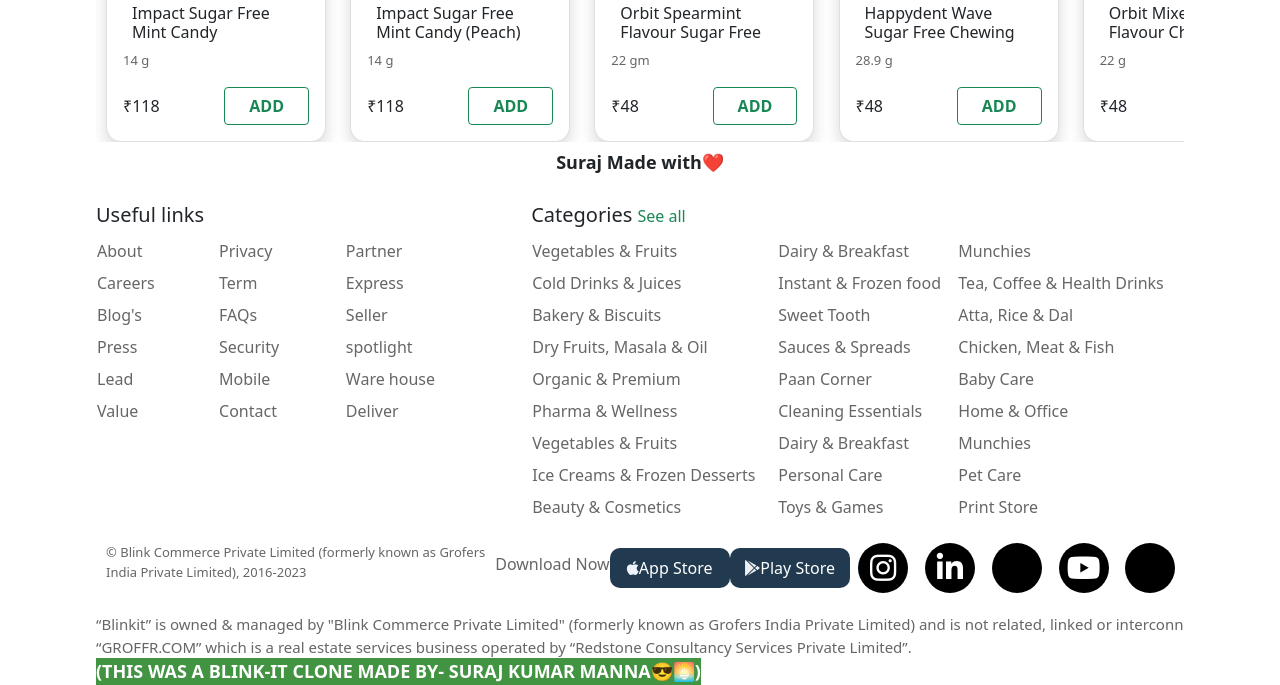
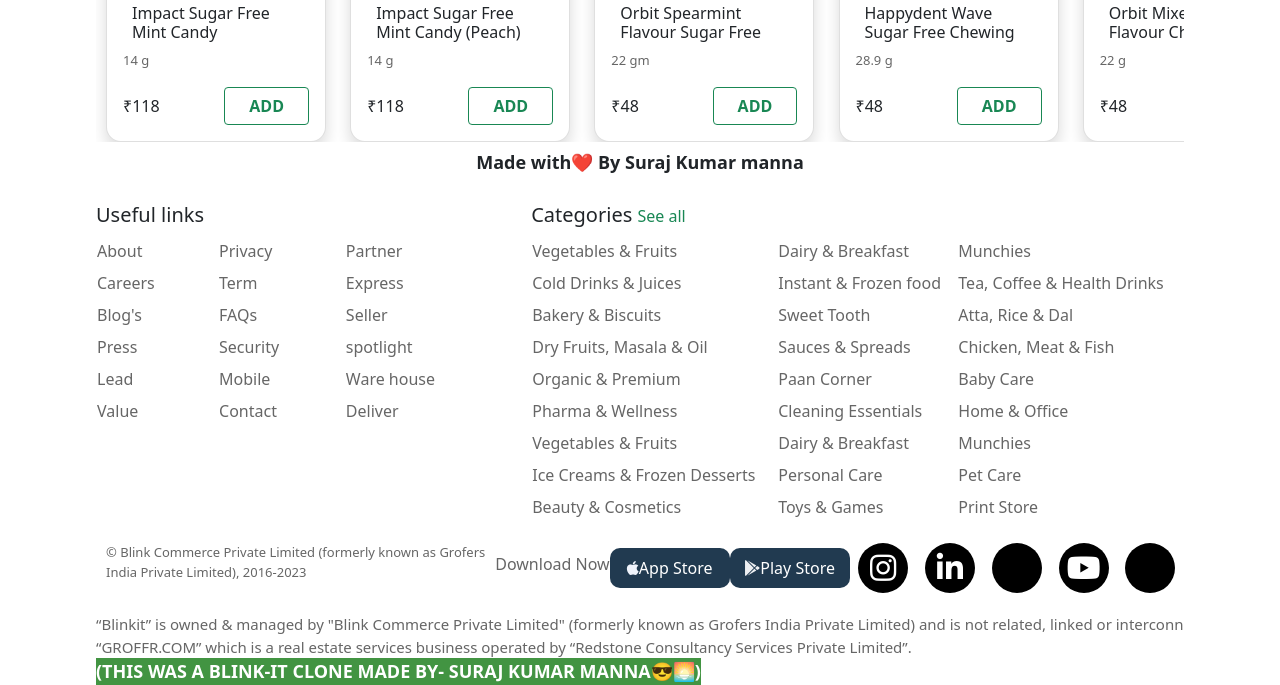
Before and after one commit to Suraj00345/suraj-s-Blink-it-clone, a plain HTML site: page index.html in a window 1280 px wide. Shown: the part 2631-3316 px from the top of the page. Drawn offline with nearby package versions, Linux system fonts and the light colour scheme.

Commit message:
2nd update

```diff
--- a/index.html
+++ b/index.html
@@ -382,7 +382,7 @@
 </div>
     </div>
   </section>
-  <h6 class="M">Suraj Made with❤️</h6>
+  <h6 class="M">Made with❤️ By Suraj Kumar manna</h6>
   <footer>
     <div id="my-footer-row-1">
       <div id="footer__table__1">
```
